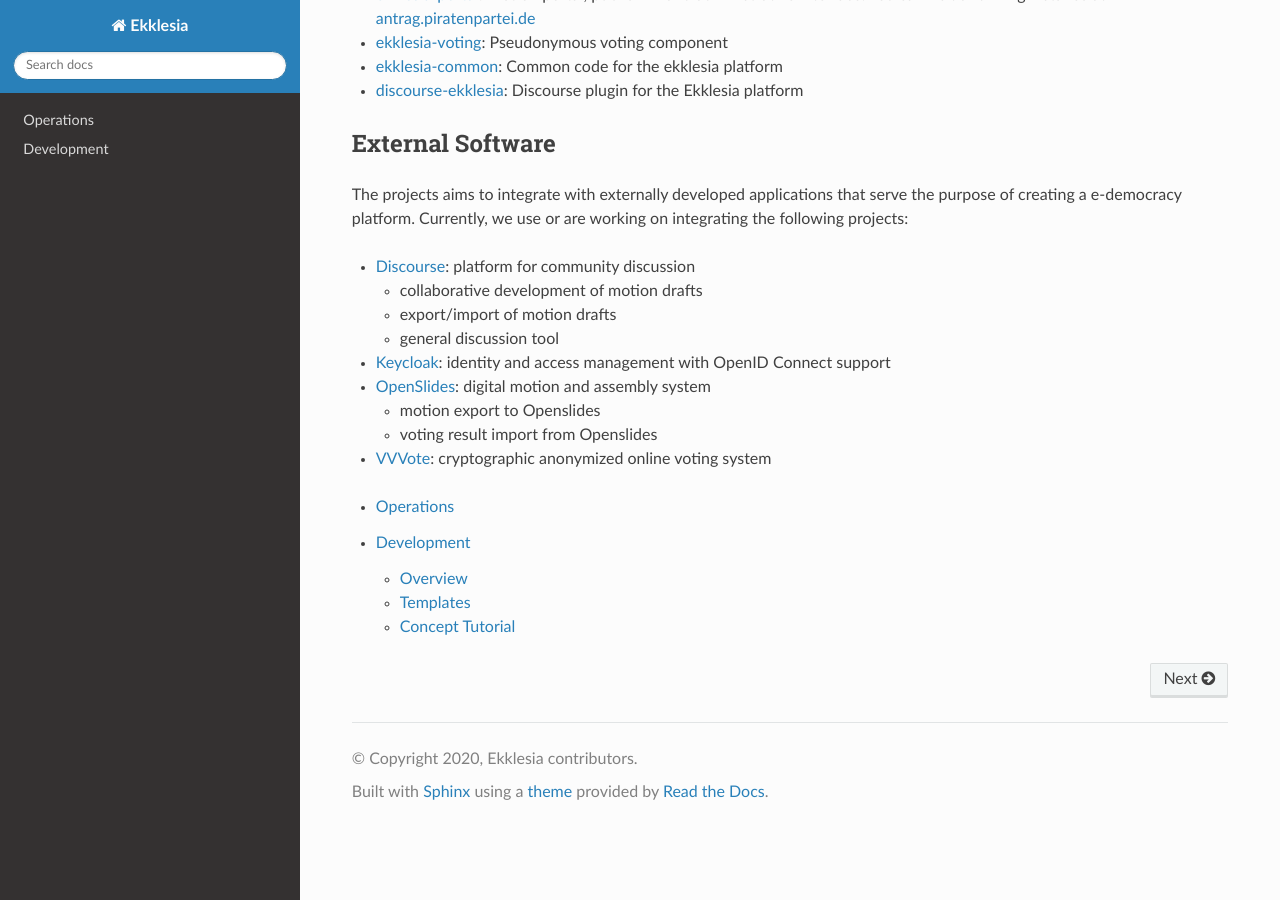
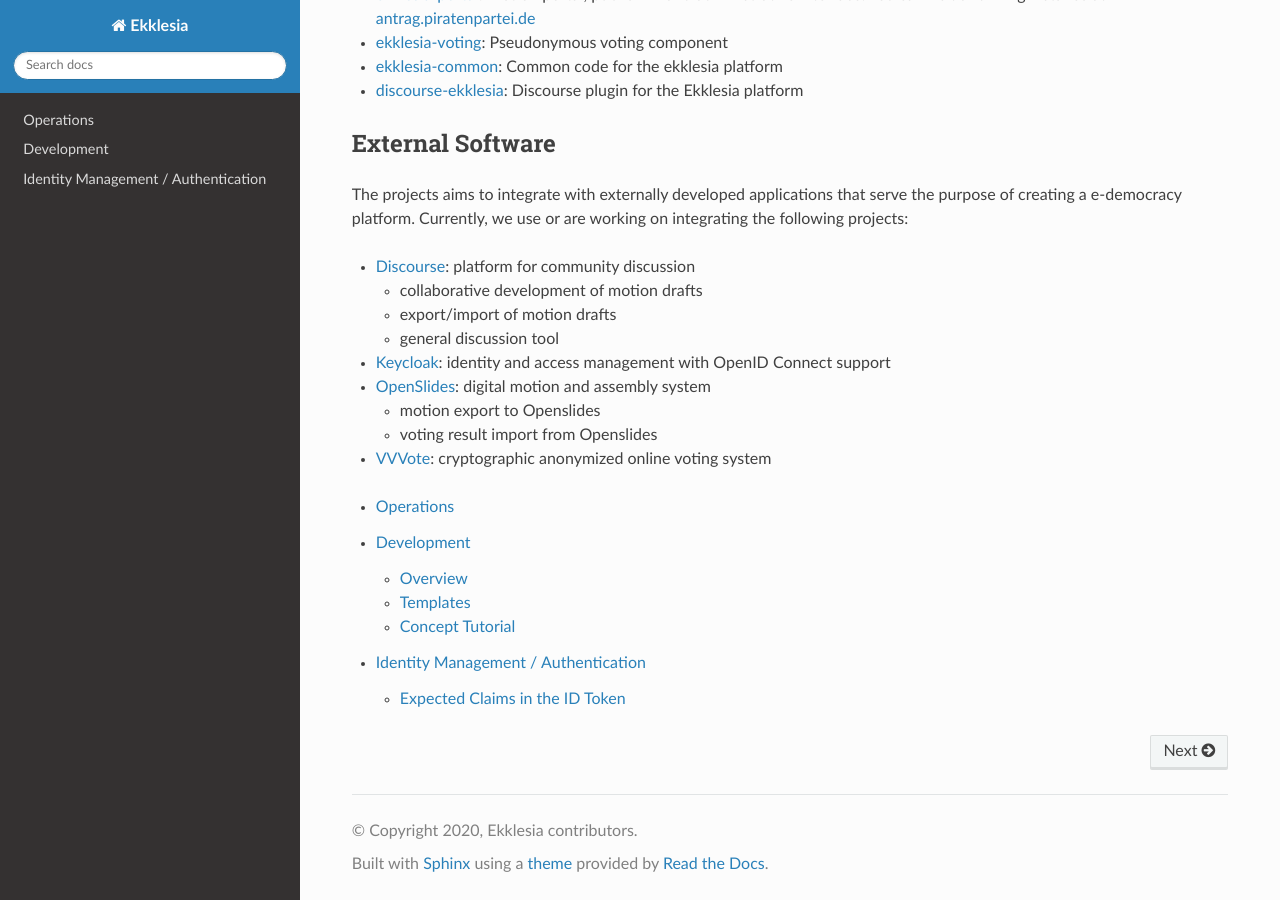
Before and after one commit to edemocracy/ekklesia, a Sphinx documentation site: the page built from docs/index.rst, in a window 1280 px wide and 900 px high, scrolled down 601 px. Built offline with Sphinx 7.4.7 and the Read the Docs theme 2.0.0, drawn with Linux system fonts in a browser that asks for light colours; pages that are not in the unit, such as notebooks, are missing from menus; some of the changed lines change nothing that is shown.

Commit message:
Identity / auth: basic information about OIDC use

```diff
--- /dev/null
+++ b/docs/identity_auth.rst
@@ -0,0 +1,46 @@
+************************************
+Identity Management / Authentication
+************************************
+
+Ekklesia applications that need to identify users and have access to protected information
+like the eligibilty for voting act as OpenID Connect Client (based on OAuth 2).
+Currently, we are working with `Keycloak <https://keycloak.org>`_ but other
+OpenID Connect compliant solutions  with good configurability may work as well.
+
+Users that want to log in to an Ekklesia application are redirected to the
+OpenID Connect provider where they enter their credentials, username and password.
+Turning on two-factor-authentication (2FA) should be recommended to users
+or even be required to log in.
+
+Expected Claims in the ID Token
+===============================
+
+Ekklesia applications expect a ``auid`` claim in the OpenID Connect ID token.
+This is an "application-specific user id" which means that it's unique in the context
+of a single application and is only known to that application.
+
+Applications can save the relationship between the ``auid`` and an internal user object
+that is used to save additional user data needed by the application.
+
+The ``sub`` claim is not used by Ekklesia applications and should be overwritten so
+that it cannot be used to track users across multiple applications.
+
+There could be additional user identifiers that are known to multiple applications if
+they need to exchange information about users. This is not used yet but may be needed
+for implementing a notification system that can be used by multiple applications.
+
+Portal and voting components need to know if a user can use certain functions that are restricted.
+They may use the following claims in the ID token:
+
+-  ``verified``: is this an verified user?
+    (for example: has been personally identified by some process)
+-  ``eligible``: is this user eligible to vote?
+   (for example: has paid their membership fee for this year?)
+-  ``external_voter``: is using an external means of voting
+   (for example: uses mail-in ballot which prevents voting online)
+
+Applications may need to know the ``roles`` of an user.
+Role names may map to the name of a department.
+Other roles are ignored.
+There may be additional supported role name to specify users with special permission,
+for example department administrations and global admins.
--- a/docs/index.rst
+++ b/docs/index.rst
@@ -13,3 +13,4 @@
 
    operations/index
    development/index
+   identity_auth
```
